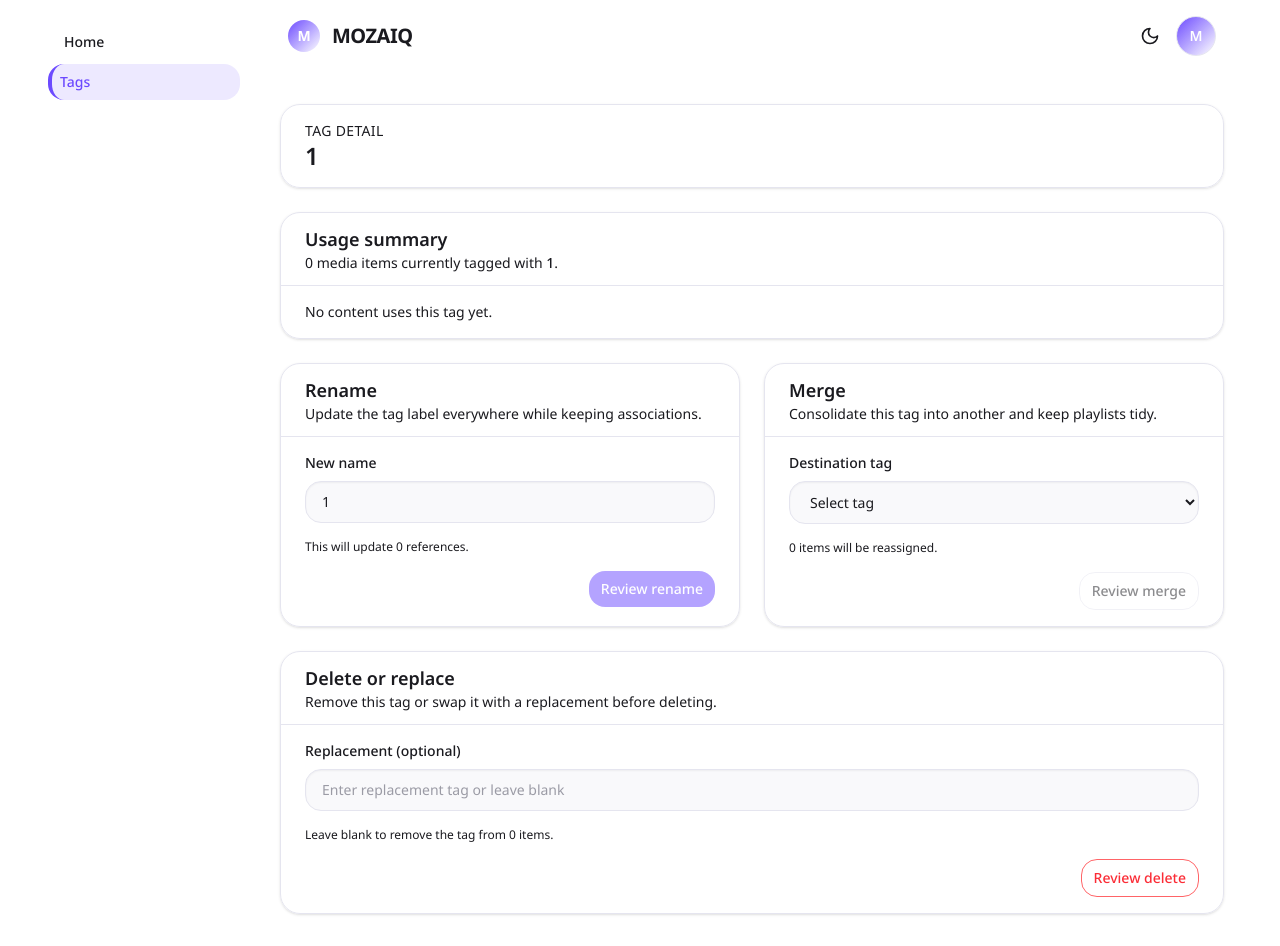
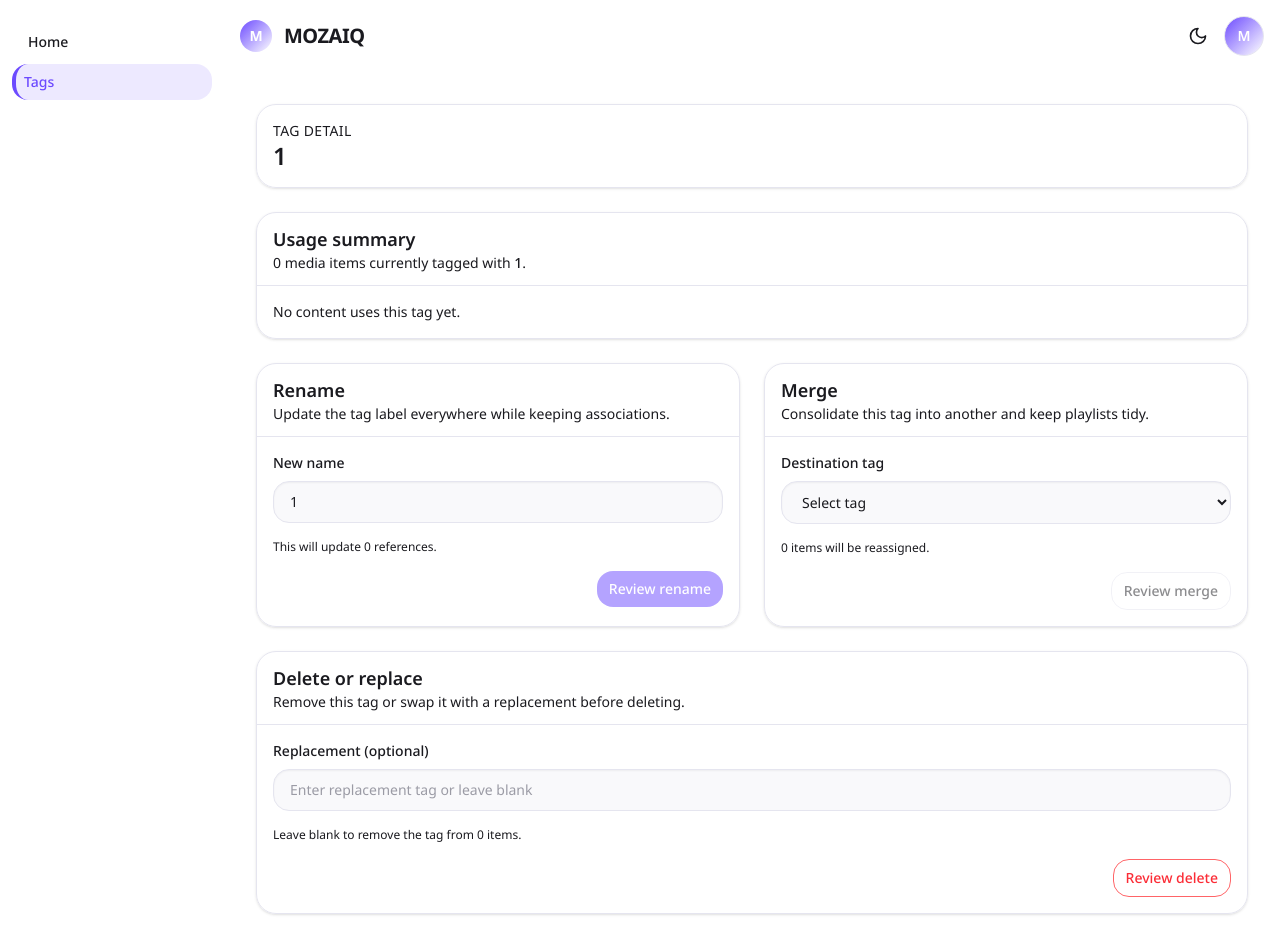
Before and after one commit to mozaiq-system/mozaiq-web, a Next.js app: page /tags/1 in a window 1280 px wide. Built offline with nearby package versions, Linux system fonts and the light colour scheme.

Commit message:
MOZREQ-5 | 양옆 padding 축소

```diff
--- a/app/page.tsx
+++ b/app/page.tsx
@@ -55,7 +55,7 @@ export default function Home() {
   return (
     <AppShell>
       <div className="flex flex-col">
-        <section className="hero-section flex flex-col items-center justify-center px-4 sm:px-6 lg:px-8">
+        <section className="hero-section flex flex-col items-center justify-center px-2 sm:px-3 lg:px-4">
           <div className="text-center max-w-2xl animate-fade-in">
             <h2 className="text-4xl sm:text-5xl font-bold mb-4 text-balance text-foreground">Tag your vibe.</h2>
             <p className="text-text-secondary text-lg text-pretty">Build playlists that match your mood and moments.</p>
@@ -66,7 +66,7 @@ export default function Home() {
           </div>
         </section>
 
-        <div className="px-4 sm:px-6 lg:px-8 mb-4 sm:mb-4">
+        <div className="px-2 sm:px-3 lg:px-4 mb-4 sm:mb-4">
           <div className="max-w-6xl mx-auto w-full">
             <div className="flex flex-wrap gap-2 justify-start items-center">
               <SavedTags onTagsSelect={handleSavedTagsSelect} />
@@ -74,7 +74,7 @@ export default function Home() {
           </div>
         </div>
 
-        <div className="flex-1 px-4 sm:px-6 lg:px-8 pb-8">
+        <div className="flex-1 px-2 sm:px-3 lg:px-4 pb-8">
           <div className="max-w-6xl mx-auto w-full">
             <MediaGrid selectedTags={selectedTags} />
           </div>
--- a/app/tags/[name]/page.tsx
+++ b/app/tags/[name]/page.tsx
@@ -266,8 +266,8 @@ export default function TagDetailPage() {
 
   return (
     <AppShell>
-      <div className="mx-auto flex w-full max-w-5xl flex-col gap-6 px-4 py-8 sm:px-6">
-        <header className="rounded-xl border border-border bg-background/80 px-4 py-4 shadow-sm backdrop-blur sm:px-6">
+      <div className="mx-auto flex w-full max-w-5xl flex-col gap-6 px-2 py-8 sm:px-3 lg:px-4">
+        <header className="rounded-xl border border-border bg-background/80 px-3 py-4 shadow-sm backdrop-blur sm:px-4">
           <p className="text-sm uppercase tracking-wide text-text-tertiary">Tag detail</p>
           <h1 className="text-2xl font-semibold leading-tight text-balance">{tagName || "Unknown tag"}</h1>
         </header>
@@ -285,14 +285,14 @@ export default function TagDetailPage() {
         {!isLoading && !error && preview && (
           <>
             <section className="rounded-xl border border-border bg-background/80 shadow-sm">
-              <div className="border-b border-border px-4 py-3 sm:px-6">
+              <div className="border-b border-border px-3 py-3 sm:px-4">
                 <h2 className="text-lg font-semibold">Usage summary</h2>
                 <p className="text-sm text-text-secondary">
                   {preview.total} media items currently tagged with{" "}
                   <span className="font-medium">{preview.tag}</span>.
                 </p>
               </div>
-              <div className="grid gap-4 px-4 py-4 sm:grid-cols-2 sm:px-6">
+              <div className="grid gap-4 px-3 py-4 sm:grid-cols-2 sm:px-4">
                 {preview.media.length === 0 ? (
                   <p className="text-sm text-text-secondary">No content uses this tag yet.</p>
                 ) : (
@@ -340,13 +340,13 @@ export default function TagDetailPage() {
                   })
                 }}
               >
-                <div className="border-b border-border px-4 py-3 sm:px-6">
+                <div className="border-b border-border px-3 py-3 sm:px-4">
                   <h2 className="text-lg font-semibold">Rename</h2>
                   <p className="text-sm text-text-secondary">
                     Update the tag label everywhere while keeping associations.
                   </p>
                 </div>
-                <div className="space-y-4 px-4 py-4 sm:px-6">
+                <div className="space-y-4 px-3 py-4 sm:px-4">
                   <label className="flex flex-col gap-2 text-sm">
                     <span className="font-medium text-text-secondary">New name</span>
                     <input
@@ -386,13 +386,13 @@ export default function TagDetailPage() {
                   })
                 }}
               >
-                <div className="border-b border-border px-4 py-3 sm:px-6">
+                <div className="border-b border-border px-3 py-3 sm:px-4">
                   <h2 className="text-lg font-semibold">Merge</h2>
                   <p className="text-sm text-text-secondary">
                     Consolidate this tag into another and keep playlists tidy.
                   </p>
                 </div>
-                <div className="space-y-4 px-4 py-4 sm:px-6">
+                <div className="space-y-4 px-3 py-4 sm:px-4">
                   <label className="flex flex-col gap-2 text-sm">
                     <span className="font-medium text-text-secondary">Destination tag</span>
                     <select
@@ -439,13 +439,13 @@ export default function TagDetailPage() {
                   })
                 }}
               >
-                <div className="border-b border-border px-4 py-3 sm:px-6">
+                <div className="border-b border-border px-3 py-3 sm:px-4">
                   <h2 className="text-lg font-semibold">Delete or replace</h2>
                   <p className="text-sm text-text-secondary">
                     Remove this tag or swap it with a replacement before deleting.
                   </p>
                 </div>
-                <div className="space-y-4 px-4 py-4 sm:px-6">
+                <div className="space-y-4 px-3 py-4 sm:px-4">
                   <label className="flex flex-col gap-2 text-sm">
                     <span className="font-medium text-text-secondary">Replacement (optional)</span>
                     <input
--- a/app/tags/page.tsx
+++ b/app/tags/page.tsx
@@ -85,8 +85,8 @@ export default function TagsIndexPage() {
 
   return (
     <AppShell>
-      <div className="mx-auto flex w-full max-w-6xl flex-col gap-6 px-4 py-8 sm:px-6">
-        <header className="flex flex-wrap items-center justify-between gap-3 rounded-xl border border-border bg-background/80 px-4 py-4 shadow-sm backdrop-blur sm:px-6">
+      <div className="mx-auto flex w-full max-w-6xl flex-col gap-6 px-2 py-8 sm:px-3 lg:px-4">
+        <header className="flex flex-wrap items-center justify-between gap-3 rounded-xl border border-border bg-background/80 px-3 py-4 shadow-sm backdrop-blur sm:px-4">
           <div>
             <p className="text-sm uppercase tracking-wide text-text-tertiary">Tag Control</p>
             <h1 className="text-2xl font-semibold leading-tight">Manage Tags</h1>
@@ -98,7 +98,7 @@ export default function TagsIndexPage() {
 
         <section className="rounded-xl border border-border bg-background/80 shadow-sm backdrop-blur">
           <form
-            className="flex flex-col gap-4 p-4 sm:flex-row sm:items-end sm:justify-between sm:p-6"
+            className="flex flex-col gap-4 p-3 sm:flex-row sm:items-end sm:justify-between sm:p-4 lg:p-5"
             aria-label="Tag filters"
           >
             <div className="flex w-full flex-col gap-2 sm:max-w-sm">
@@ -165,7 +165,7 @@ export default function TagsIndexPage() {
         </section>
 
         <section className="flex-1 overflow-hidden rounded-xl border border-border bg-background/80 shadow-sm backdrop-blur">
-          <header className="flex items-center justify-between border-b border-border px-4 py-3 sm:px-6">
+          <header className="flex items-center justify-between border-b border-border px-3 py-3 sm:px-4">
             <div className="flex items-center gap-3">
               <div className="flex items-center gap-2">
                 <input
@@ -196,20 +196,20 @@ export default function TagsIndexPage() {
 
           <div role="grid" aria-rowcount={filteredTags.length} className="max-h-[60vh] overflow-y-auto">
             {isLoading && (
-              <div className="flex items-center justify-center px-4 py-12 text-sm text-text-secondary">
+              <div className="flex items-center justify-center px-3 py-12 text-sm text-text-secondary">
                 Loading tags…
               </div>
             )}
 
             {error && !isLoading && (
-              <div className="flex flex-col items-center justify-center gap-2 px-4 py-12 text-center text-sm text-red-500">
+              <div className="flex flex-col items-center justify-center gap-2 px-3 py-12 text-center text-sm text-red-500">
                 <p>Unable to load tags</p>
                 <p className="text-xs text-text-tertiary">{error}</p>
               </div>
             )}
 
             {!isLoading && !error && filteredTags.length === 0 && (
-              <div className="flex items-center justify-center px-4 py-12 text-sm text-text-secondary">
+              <div className="flex items-center justify-center px-3 py-12 text-sm text-text-secondary">
                 No tags match your filters.
               </div>
             )}
@@ -225,7 +225,7 @@ export default function TagsIndexPage() {
                     key={tag.name}
                     role="row"
                     aria-rowindex={index + 1}
-                    className="flex items-center justify-between border-b border-border px-4 py-3 last:border-b-0 hover:bg-surface focus-within:bg-surface transition-colors"
+                    className="flex items-center justify-between border-b border-border px-3 py-3 last:border-b-0 hover:bg-surface focus-within:bg-surface transition-colors"
                   >
                     <div className="flex flex-1 items-center gap-3" role="gridcell">
                       <input
--- a/components/app-shell.tsx
+++ b/components/app-shell.tsx
@@ -103,8 +103,8 @@ export function AppShell({ children }: AppShellProps) {
 
   return (
     <div className="min-h-screen page-gradient bg-gradient-to-b from-background to-surface text-foreground theme-transition">
-      <div className="mx-auto flex min-h-screen w-full max-w-7xl px-0 sm:px-4 lg:px-8">
-        <aside className="hidden shrink-0 bg-background/80 pr-4 pt-6 md:flex md:w-56 md:flex-col md:gap-4 md:pl-4 md:backdrop-blur">
+      <div className="mx-auto flex min-h-screen w-full max-w-7xl px-0">
+        <aside className="hidden shrink-0 bg-background/80 pr-3 pt-6 md:flex md:w-56 md:flex-col md:gap-4 md:pl-3 md:backdrop-blur">
           <nav aria-label="Primary" className="flex flex-col gap-1">
             {renderNavLinks()}
           </nav>
--- a/components/header.tsx
+++ b/components/header.tsx
@@ -36,7 +36,7 @@ export function Header({ onMenuToggle }: HeaderProps) {
   if (!mounted) {
     return (
       <header className="bg-background/80 backdrop-blur-md sticky top-0 z-40 theme-transition">
-        <div className="mx-auto flex w-full max-w-7xl items-center justify-between px-4 py-4 sm:px-6 lg:px-8">
+        <div className="mx-auto flex w-full max-w-7xl items-center justify-between px-2 py-4 sm:px-3 lg:px-4">
           <div className="flex items-center gap-3">
             {onMenuToggle && (
               <span className="inline-flex h-10 w-10 items-center justify-center rounded-lg border border-border md:hidden" />
@@ -55,7 +55,7 @@ export function Header({ onMenuToggle }: HeaderProps) {
 
   return (
     <header className="bg-background/80 backdrop-blur-md sticky top-0 z-40 theme-transition">
-      <div className="mx-auto flex w-full max-w-7xl items-center justify-between px-4 py-4 sm:px-6 lg:px-8">
+      <div className="mx-auto flex w-full max-w-7xl items-center justify-between px-2 py-4 sm:px-3 lg:px-4">
         <div className="flex items-center gap-3">
           {onMenuToggle && (
             <button
```
